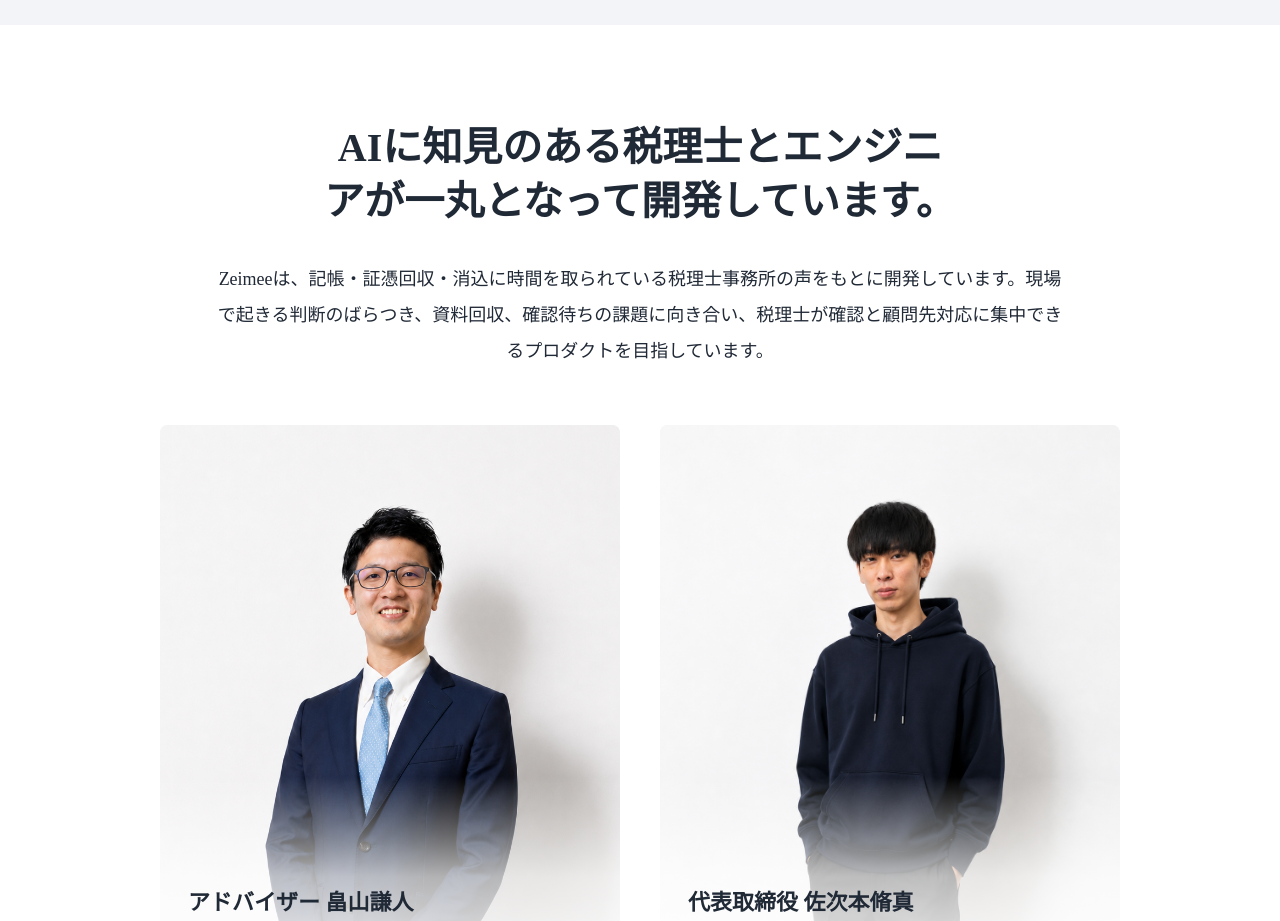
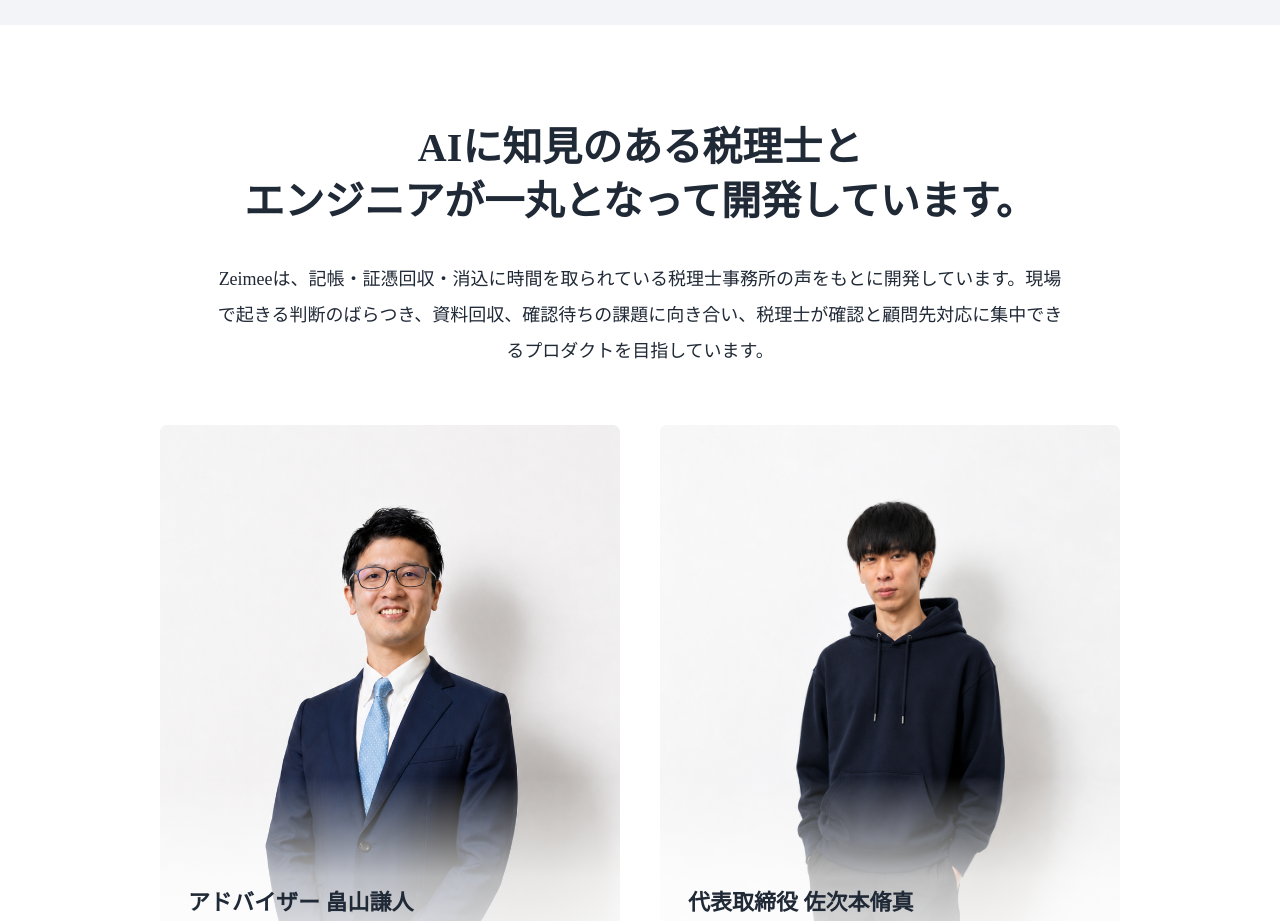
Before and after one commit to VCL-in/zeimee-lp, a Next.js app: page /lp in a window 1280 px wide. Shown: the part 4840-5761 px from the top of the page. Built offline with nearby package versions, Linux system fonts and the light colour scheme; a web font is replaced by a local one.

Commit message:
Fix team heading line break (#3)

```diff
--- a/src/app/lp/page.tsx
+++ b/src/app/lp/page.tsx
@@ -401,7 +401,10 @@ function TeamSection() {
       <div className="mx-auto max-w-[1180px] px-5">
         <div className="mx-auto max-w-[900px] text-center">
           <h2 className="text-balance text-[31px] font-bold leading-[1.35] tracking-normal text-[#202936] sm:text-[40px]">
-            AIに知見のある税理士とエンジニアが一丸となって開発しています。
+            AIに知見のある税理士と
+            <br className="hidden sm:block" />
+            <span className="whitespace-nowrap">エンジニア</span>
+            が一丸となって開発しています。
           </h2>
           <p className="mx-auto mt-8 max-w-[860px] text-[18px] font-thin leading-9 text-[#202936]">
             Zeimeeは、記帳・証憑回収・消込に時間を取られている税理士事務所の声をもとに開発しています。現場で起きる判断のばらつき、資料回収、確認待ちの課題に向き合い、税理士が確認と顧問先対応に集中できるプロダクトを目指しています。
```
